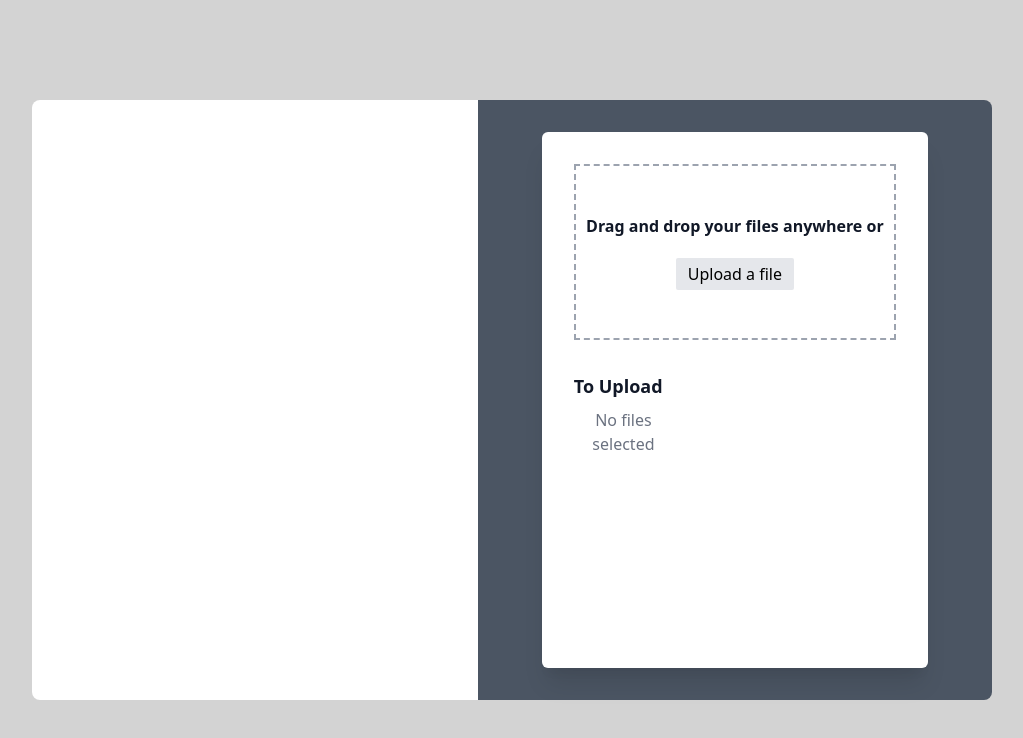
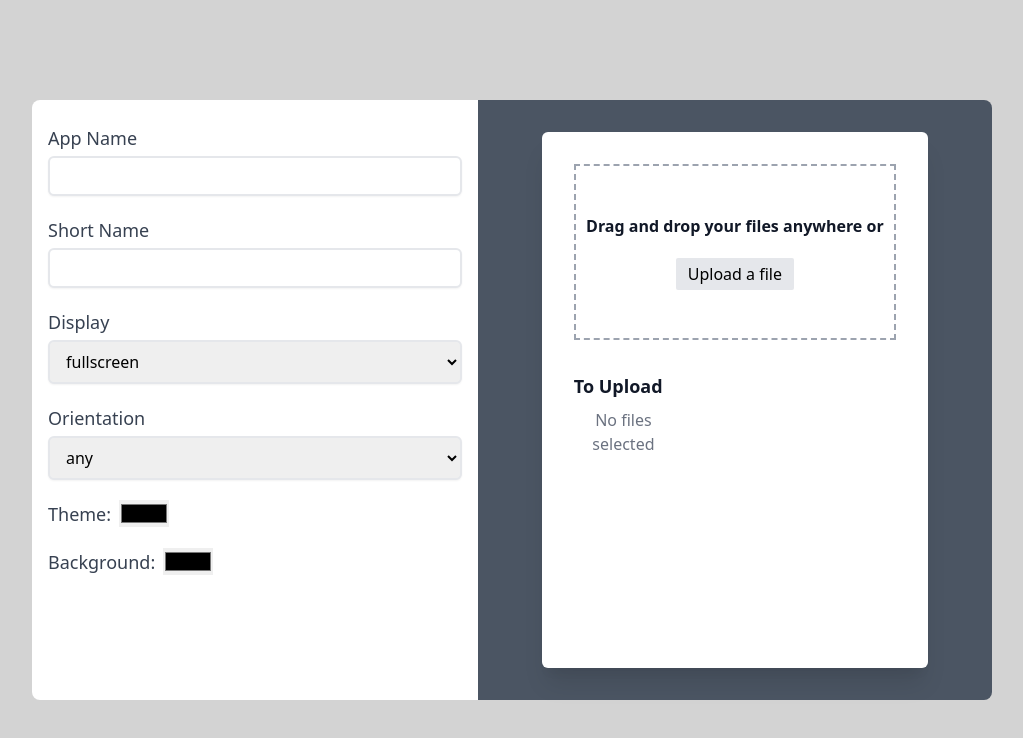
Before and after one commit to s28712/PWA-Generator, a Next.js app: page / in a window 1280 px wide. Shown: the top 738 px of the page, without its empty margins (128-1151 px from the left). Built offline with nearby package versions, Linux system fonts and the light colour scheme.

Commit message:
Added FormBox
Added a form box to get the fields for the manifest json file

```diff
--- /dev/null
+++ b/components/formbox.tsx
@@ -0,0 +1,83 @@
+import { NextPage } from "next";
+import React, { FC, useState } from "react";
+
+const InputBox: FC<{q: string, onChange: React.ChangeEventHandler<HTMLInputElement>}> = ({ q, onChange }) => {
+  return (
+    <div className="col-span-6 sm:col-span-3 mb-5">
+      <label className="text-lg font-medium text-gray-700">{ q }</label>
+      <input type="text" onChange={onChange} className="mt-1 pl-2 h-10 w-full shadow-sm sm:text-sm border-2 border-gray-200 rounded-md" />
+    </div>
+  );
+}
+
+const ColorBox: FC<{q: string, onChange: React.ChangeEventHandler<HTMLInputElement>}> = ({ q, onChange }) => {
+  return (
+    <div className="col-span-6 sm:col-span-3 mb-5 flex gap-2">
+      <label className="text-lg font-medium text-gray-700">{ q }</label>
+      <input type="color" onChange={onChange} />
+    </div>
+  );
+}
+
+const DropdownBox: FC<{q: string, options: string[], onChange: React.ChangeEventHandler<HTMLSelectElement>}> = ({ q, options, onChange }) => {
+  return (
+    <div className="col-span-6 sm:col-span-3 mb-5">
+      <label className="block text-lg font-medium text-gray-700">{ q }</label>
+      <select onChange={onChange} className="mt-1 w-full py-2 px-3 border-2 border-gray-200 rounded-md shadow-sm focus:outline-none">
+        { options.map((opt) => <option>{ opt }</option>) }
+      </select>
+    </div>
+  );
+}
+
+
+const FormBox: NextPage = () => {
+  const Orientations: string[] = [
+    "any",
+    "natural",
+    "landscape",
+    "landscape-primary",
+    "landscape-secondary",
+    "portrait",
+    "portrait-primary",
+    "portrait-secondary"
+  ];
+
+  const Displays: string[] = [
+    "fullscreen",
+    "standalone",
+    "minimal-ui",
+    "browser"
+  ];
+
+  const [manifest, setManifest] = useState({
+    name: "",
+    short: "",
+    theme: "#000000",
+    background: "#000000",
+    display: "standalone",
+    orientation: "portrait",
+  });
+
+  function onChange(e, q) {
+    let new_manifest = manifest;
+    new_manifest[q] = e.target.value;
+
+    setManifest(new_manifest);
+  }
+
+  return (
+    <div className="w-full h-full p-4 pt-6">
+      <InputBox q={"App Name"} onChange={(e) => onChange(e, 'name')} />
+      <InputBox q={"Short Name"} onChange={(e) => onChange(e, 'short')} />
+
+      <DropdownBox q={"Display"} options={Displays} onChange={(e) => onChange(e, 'display')} />
+      <DropdownBox q={"Orientation"} options={Orientations} onChange={(e) => onChange(e, 'orientaion')} />
+
+      <ColorBox q={"Theme:"} onChange={(e) => onChange(e, 'theme')} />
+      <ColorBox q={"Background:"} onChange={(e) => onChange(e, 'background')} />
+    </div>
+  );
+}
+
+export default FormBox;
--- a/pages/index.tsx
+++ b/pages/index.tsx
@@ -1,11 +1,13 @@
 import { NextPage } from "next";
 import DropBox from "../components/dropbox";
+import FormBox from "../components/formbox";
 
 const Index: NextPage = () => {
   return (
     <div className="w-full h-full flex flex-col lg:justify-center md:items-center">
       <div className="w-full lg:w-3/4 h-3/5 lg:h-3/4 flex-none lg:flex sm:px-6 lg:px-0">
         <div className="w-full h-full bg-white rounded-l-lg">
+          <FormBox />
         </div>
         <div className="w-full h-full bg-gray-600 px-8 md:px-16 py-8 rounded-r-lg">
           <DropBox />
```
